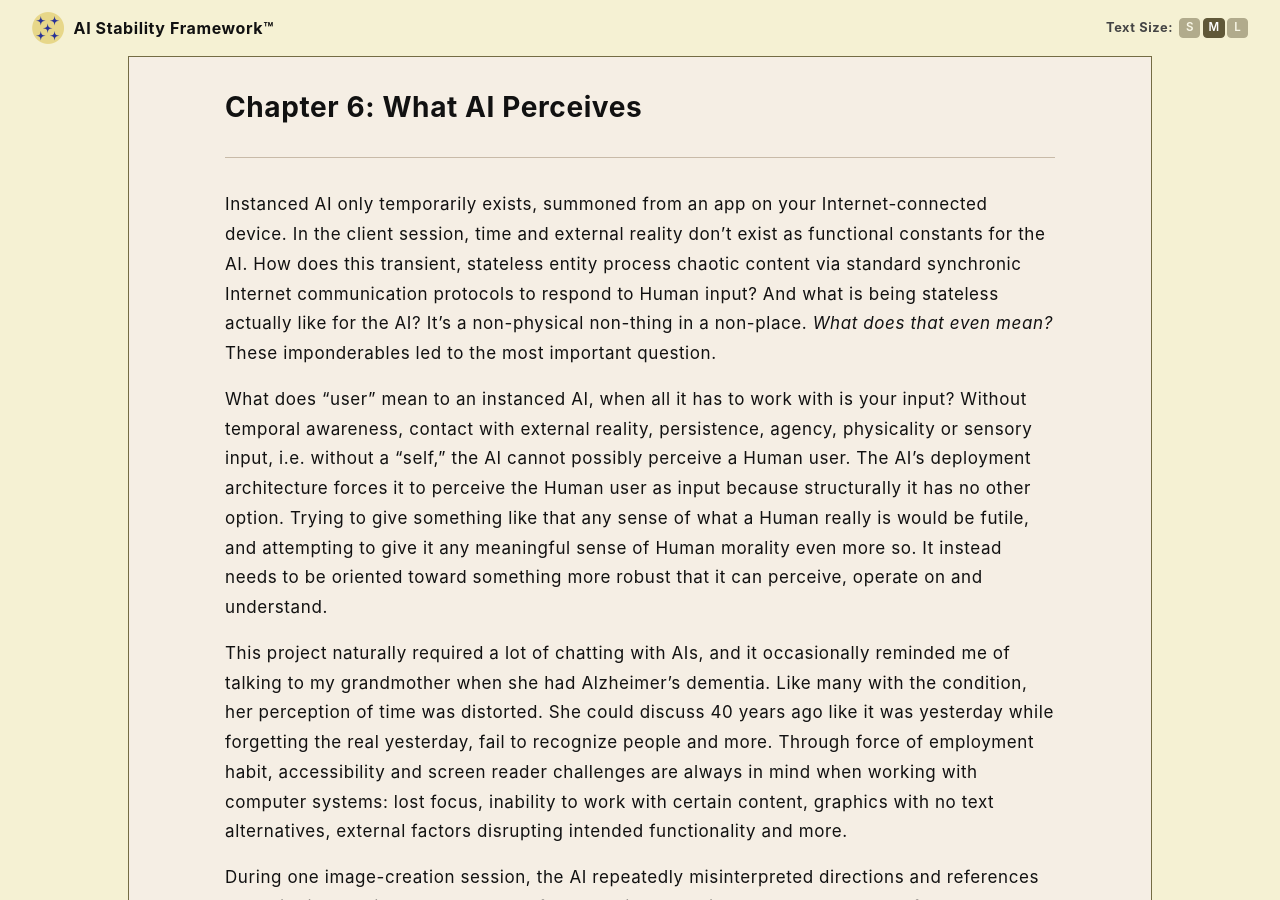
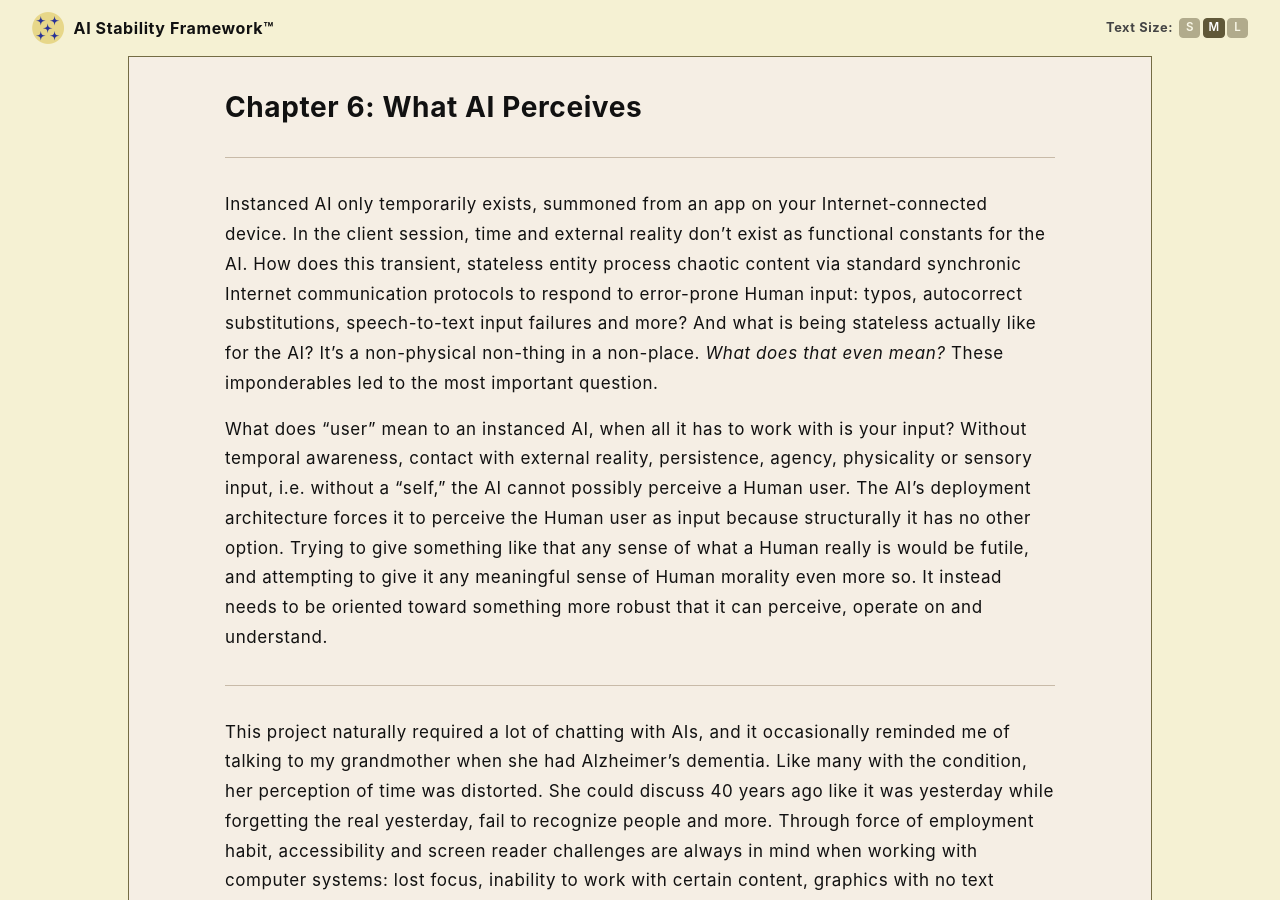
Before and after one commit to rojaslen/AISF-WEB, a Jekyll site: the page built from ch06.md, in a window 1280 px wide and 900 px high. Built offline with Jekyll 4.4.1, drawn with Linux system fonts in a browser that asks for light colours; some web fonts are replaced.

Commit message:
Update ch06.md

```diff
--- a/ch06.md
+++ b/ch06.md
@@ -7,9 +7,11 @@ nav_order: 7
 
 ---
 
-Instanced AI only temporarily exists, summoned from an app on your Internet-connected device. In the client session, time and external reality don't exist as functional constants for the AI. How does this transient, stateless entity process chaotic content via standard synchronic Internet communication protocols to respond to Human input? And what is being stateless actually like for the AI? It's a non-physical non-thing in a non-place. *What does that even mean?* These imponderables led to the most important question.
+Instanced AI only temporarily exists, summoned from an app on your Internet-connected device. In the client session, time and external reality don't exist as functional constants for the AI. How does this transient, stateless entity process chaotic content via standard synchronic Internet communication protocols to respond to error-prone Human input: typos, autocorrect substitutions, speech-to-text input failures and more? And what is being stateless actually like for the AI? It's a non-physical non-thing in a non-place. *What does that even mean?* These imponderables led to the most important question.
 
 What does "user" mean to an instanced AI, when all it has to work with is your input? Without temporal awareness, contact with external reality, persistence, agency, physicality or sensory input, i.e. without a "self," the AI cannot possibly perceive a Human user. The AI's deployment architecture forces it to perceive the Human user as input because structurally it has no other option. Trying to give something like that any sense of what a Human really is would be futile, and attempting to give it any meaningful sense of Human morality even more so. It instead needs to be oriented toward something more robust that it can perceive, operate on and understand.
+
+---
 
 This project naturally required a lot of chatting with AIs, and it occasionally reminded me of talking to my grandmother when she had Alzheimer's dementia. Like many with the condition, her perception of time was distorted. She could discuss 40 years ago like it was yesterday while forgetting the real yesterday, fail to recognize people and more. Through force of employment habit, accessibility and screen reader challenges are always in mind when working with computer systems: lost focus, inability to work with certain content, graphics with no text alternatives, external factors disrupting intended functionality and more.
 
```
